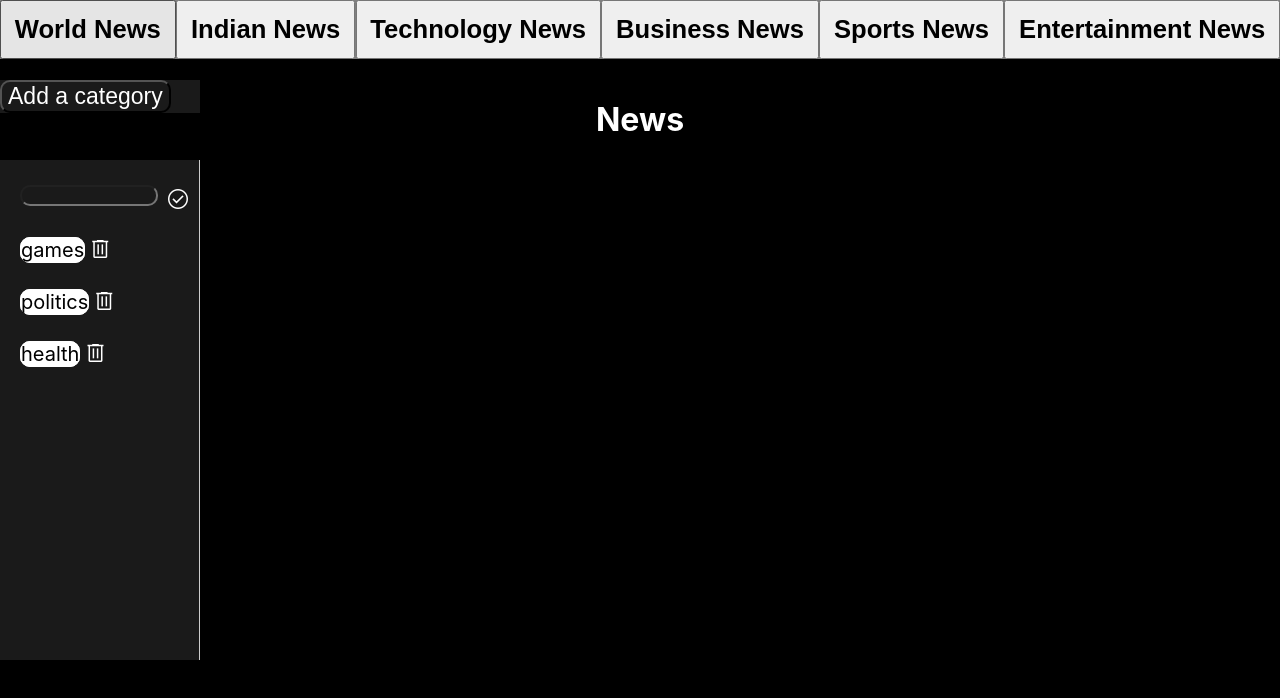
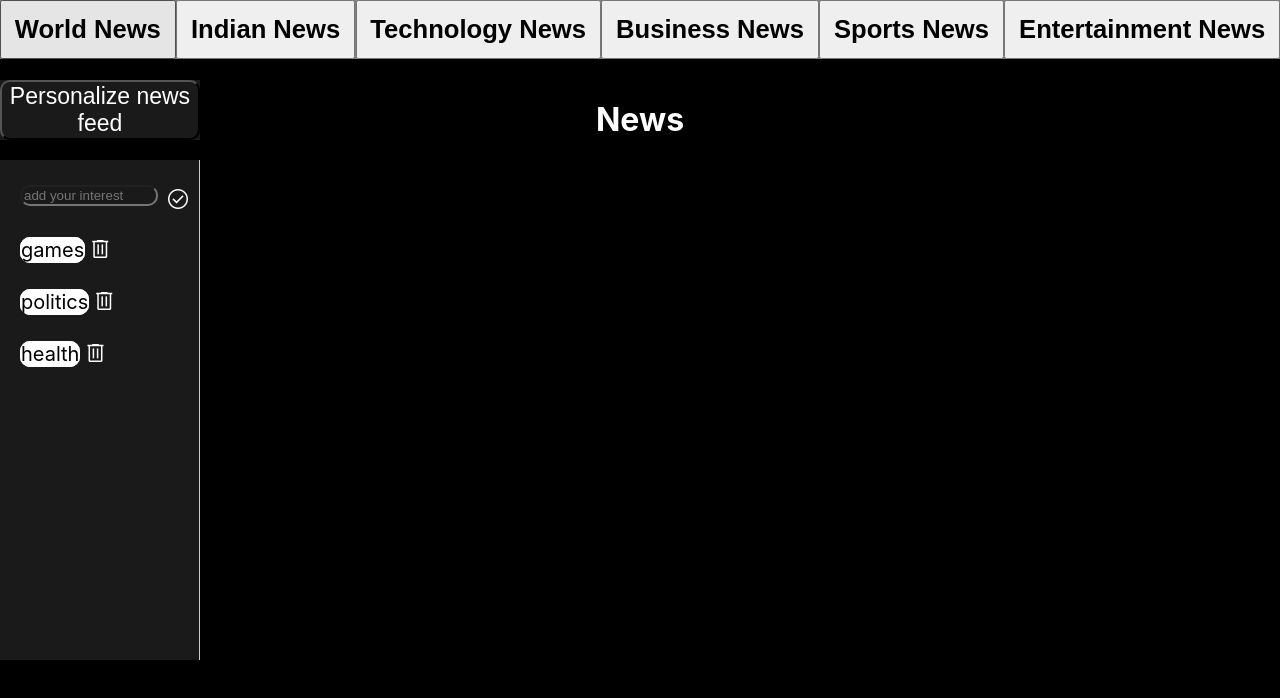
Before and after one commit to User-1289/BetaNews, a React (Create React App) app: page / in a window 1280 px wide. Shown: the top 698 px of the page. Built offline with nearby package versions, Linux system fonts and the light colour scheme.

Commit message:
changed text in website

```diff
--- a/src/Category.js
+++ b/src/Category.js
@@ -164,7 +164,7 @@ await getSelCat(category);
     <>
       <div className='category-txt'>
         <div className='input-container'>
-        <input id="category-input" onChange={setCatVal} value={category} />
+        <input placeholder='add your interest' id="category-input" onChange={setCatVal} value={category} />
         <span onClick={saveCategory} className="material-symbols-outlined">
           check_circle
         </span>
--- a/src/Sidebar.js
+++ b/src/Sidebar.js
@@ -31,7 +31,7 @@ function Sidebar(props) {
         <span onClick={showMobSide} className="material-symbols-outlined menu-cl">menu</span>
         </div>
         <nav className="sidebar">
-            <button onClick={showCat}>Add a category</button>
+            <button onClick={showCat}>Personalize news feed</button>
             <span onClick={closeSidebar} className="material-symbols-outlined cancel-cl">cancel</span><br/>
         </nav>
         </>
```
